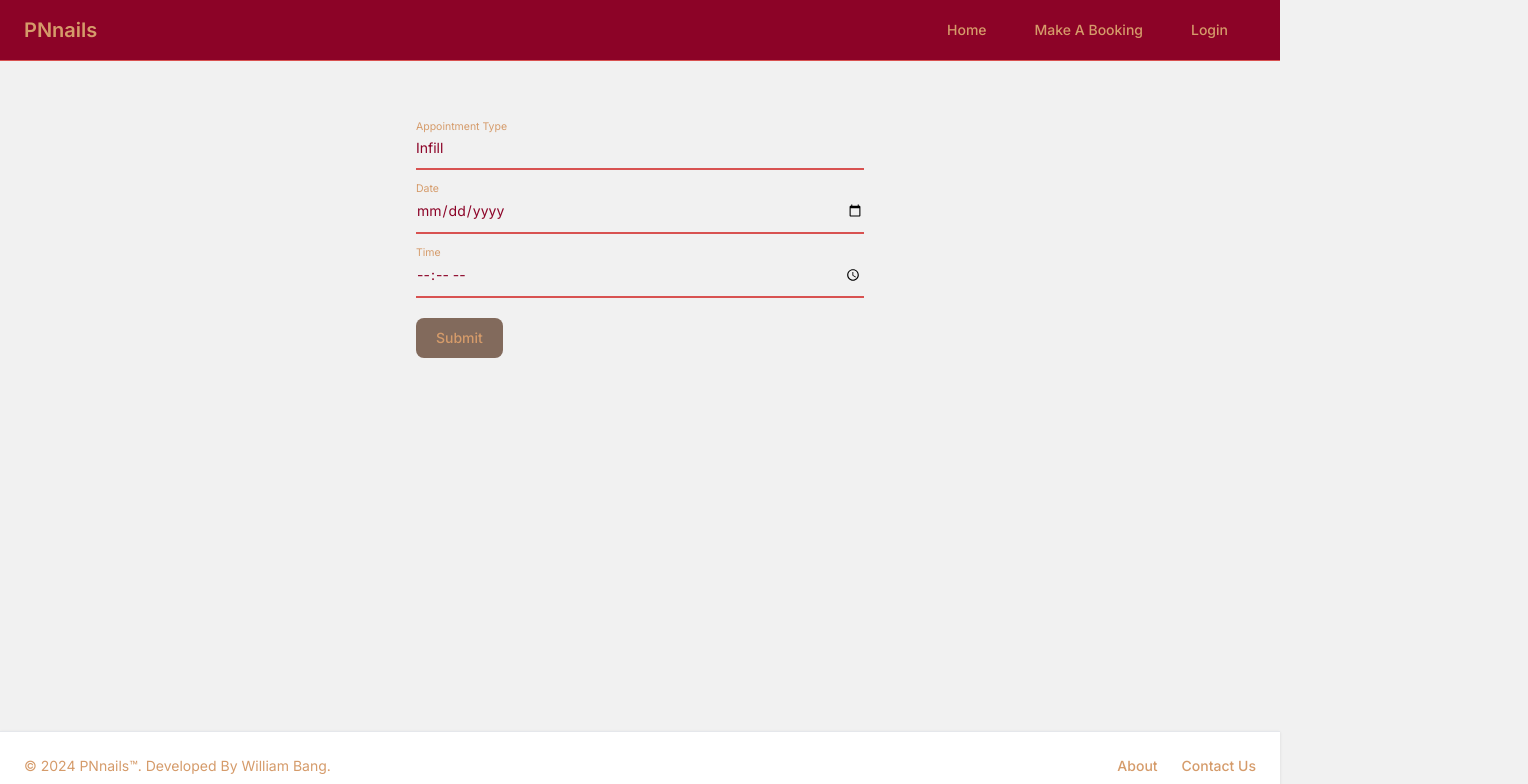
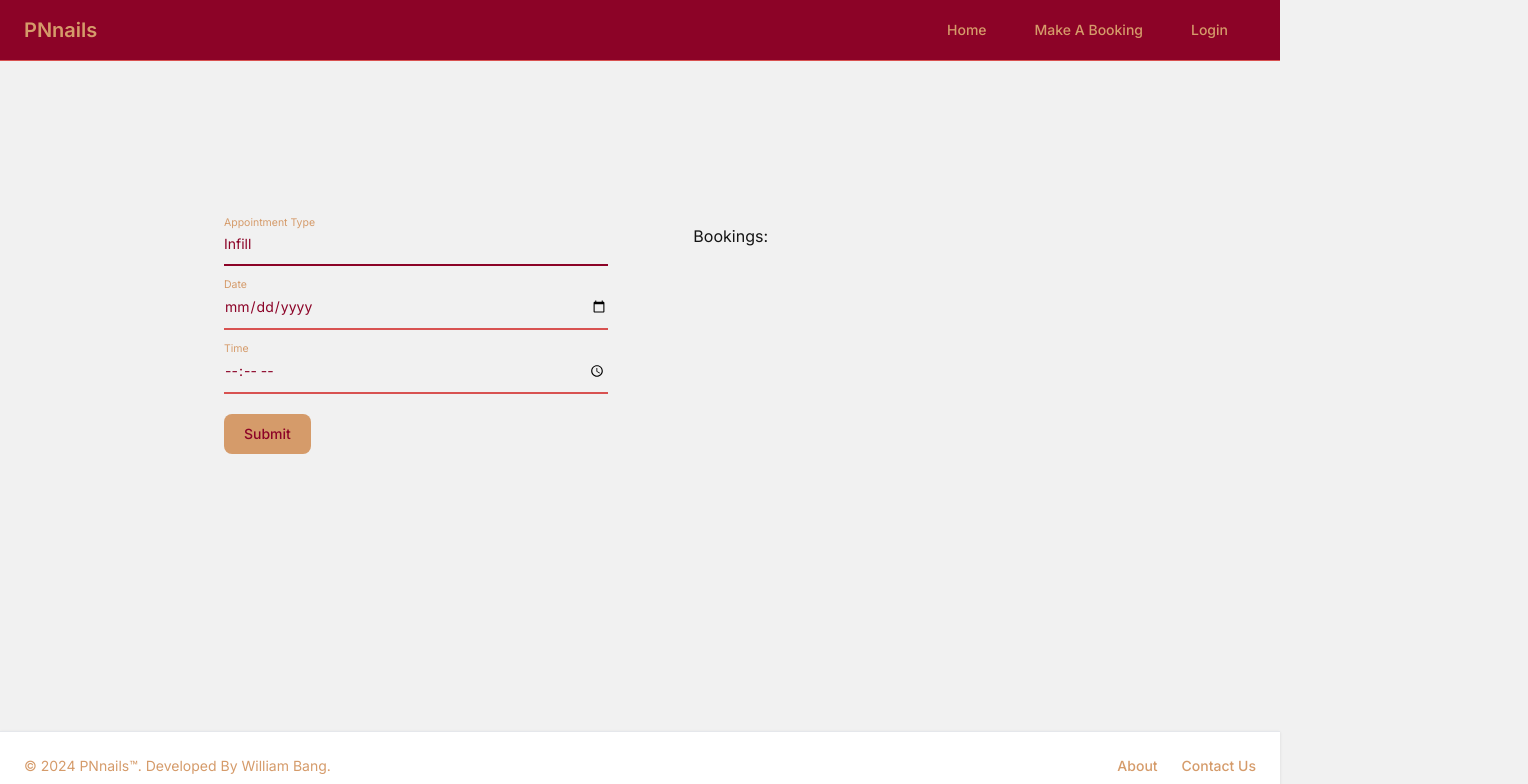
Before and after one commit to CoolGuyOn/PNnails, a Next.js app: page /booking in a window 1280 px wide. Shown: the top 784 px of the page, 1528 px wide, since content can reach past the window. Built offline with nearby package versions, Linux system fonts and the light colour scheme; no server answers.

Commit message:
Extract components, add front-end

```diff
--- a/src/app/booking/page.tsx
+++ b/src/app/booking/page.tsx
@@ -1,10 +1,15 @@
 "use client";
-import { useState } from "react";
+
+import { useState, useEffect } from "react";
 import createBooking from "../components/CreateBooking";
+import FormInput from "../components/FormInput";
+import FormButton from "../components/FormButton";
+import FormToast from "../components/FormToast";
 
 function Booking() {
   const [message, setMessage] = useState("");
   const [isSubmitting, setIsSubmitting] = useState(false);
+  const [showToast, setShowToast] = useState(false);
 
   const onSubmit = async (event: React.FormEvent<HTMLFormElement>) => {
     event.preventDefault();
@@ -13,78 +18,39 @@ function Booking() {
     const res = await createBooking(formData);
     setIsSubmitting(false);
     setMessage(res.message);
+    setShowToast(true);
   };
 
+  useEffect(() => {
+    if (showToast) {
+      const timer = setTimeout(() => {
+        setShowToast(false);
+        setMessage("");
+      }, 5000);
+
+      return () => clearTimeout(timer);
+    }
+  }, [showToast]);
+
   return (
-    <form
-      className="max-w-md mx-auto pt-16"
-      onSubmit={onSubmit}
-      name="bookingForm"
-    >
-      <div className="relative z-0 w-full mb-5 group">
-        <select
-          name="appointmentType"
-          id="appointmentType"
-          className="block py-2.5 px-0 w-full text-sm text-primary bg-transparent border-0 border-b-2 border-secondary appearance-none dark:secondary dark:primary dark:focus:border-neutral focus:outline-none focus:ring-0 focus:border-neutral peer"
-          required
-        >
-          <option value="" disabled>
-            Select Appointment Type
-          </option>
-          <option value="Infill">Infill</option>
-          <option value="Fullset">Fullset</option>
-          <option value="Pedicure">Pedicure</option>
-          <option value="Manicure">Manicure</option>
-        </select>
-        <label
-          htmlFor="appointmentType"
-          className="peer-focus:font-medium absolute text-sm text-accent dark:accent duration-300 transform -translate-y-6 scale-75 top-3 -z-10 origin-[0] peer-focus:start-0 rtl:peer-focus:translate-x-1/4 rtl:peer-focus:left-auto peer-focus:text-neutral peer-focus:dark:text-neutral peer-placeholder-shown:scale-100 peer-placeholder-shown:translate-y-0 peer-focus:scale-75 peer-focus:-translate-y-6"
-        >
-          Appointment Type
-        </label>
-      </div>
-
-      <div className="relative z-0 w-full mb-5 group">
-        <input
-          type="date"
-          name="date"
-          id="date"
-          className="block py-2.5 px-0 w-full text-sm text-primary bg-transparent border-0 border-b-2 border-secondary appearance-none dark:secondary dark:border-primary dark:focus:border-neutral focus:outline-none focus:ring-0 focus:border-neutral peer"
-          required
-        />
-        <label
-          htmlFor="date"
-          className="peer-focus:font-medium absolute text-sm text-accent dark:text-accent duration-300 transform -translate-y-6 scale-75 top-3 -z-10 origin-[0] peer-focus:start-0 rtl:peer-focus:translate-x-1/4 rtl:peer-focus:left-auto peer-focus:text-neutral peer-focus:dark:text-neutral peer-placeholder-shown:scale-100 peer-placeholder-shown:translate-y-0 peer-focus:scale-75 peer-focus:-translate-y-6"
-        >
-          Date
-        </label>
-      </div>
-      <div className="relative z-0 w-full mb-5 group">
-        <input
-          type="time"
-          name="time"
-          id="time"
-          className="block py-2.5 px-0 w-full text-sm text-primary bg-transparent border-0 border-b-2 border-secondary appearance-none dark:secondary dark:border-primary dark:focus:border-neutral focus:outline-none focus:ring-0 focus:border-neutral peer"
-          required
-        />
-        <label
-          htmlFor="time"
-          className="peer-focus:font-medium absolute text-sm text-accent dark:text-accent duration-300 transform -translate-y-6 scale-75 top-3 -z-10 origin-[0] peer-focus:start-0 rtl:peer-focus:translate-x-1/4 rtl:peer-focus:left-auto peer-focus:text-neutral peer-focus:dark:text-neutral peer-placeholder-shown:scale-100 peer-placeholder-shown:translate-y-0 peer-focus:scale-75 peer-focus:-translate-y-6"
-        >
-          Time
-        </label>
-      </div>
-      <div>
-        <button
-          type="submit"
-          className="text-accent bg-neutral hover:bg-neutral focus:ring-accent focus:ring-3 font-medium rounded-lg text-sm w-full sm:w-auto px-5 py-2.5 text-center dark:bg-neutral dark:hover:bg-neutral dark:focus:ring-accent"
-          disabled={isSubmitting}
-        >
-          {isSubmitting ? "Loading..." : "Submit"}
-        </button>
-      </div>
-      {message && <p>{message}</p>}
-    </form>
+    <>
+      {showToast && (
+        <div className="absolute bottom-0">
+          <FormToast message={message} onClose={() => setShowToast(false)} />
+        </div>
+      )}
+      <section className="flex items-center h-screen max-w-full m-auto container ml-64">
+        <div className="w-96 absolute ml-56 mt-56 left-0 top-0">
+          <form onSubmit={onSubmit} name="bookingForm">
+            <FormInput />
+            <FormButton isSubmitting={isSubmitting} />
+          </form>
+        </div>
+        <div className="max-w-md absolute top-0 right-32 mr-96 mt-56">
+          <p>Bookings:</p>
+        </div>
+      </section>
+    </>
   );
 }
 
--- a/src/app/components/CreateBooking.tsx
+++ b/src/app/components/CreateBooking.tsx
@@ -47,7 +47,7 @@ async function createBooking(formData: FormData) {
     revalidatePath('/booking');
 
     return {
-      message: "Success!",
+      message: "Booking made successfully!",
     };
   } catch (error) {
     const errorMessage = error instanceof Error ? error.message : "There was an error";
--- /dev/null
+++ b/src/app/components/FormButton.tsx
@@ -0,0 +1,19 @@
+import React from 'react';
+
+interface FormButtonProps {
+  isSubmitting: boolean;
+}
+
+const FormButton: React.FC<FormButtonProps> = ({ isSubmitting }) => {
+  return (
+    <button
+      type="submit"
+      className="text-primary bg-accent focus:ring-accent focus:ring-3 font-medium rounded-lg text-sm w-full sm:w-auto px-5 py-2.5 text-center"
+      disabled={isSubmitting}
+    >
+      {isSubmitting ? "Loading..." : "Submit"}
+    </button>
+  );
+};
+
+export default FormButton;
--- /dev/null
+++ b/src/app/components/FormInput.tsx
@@ -0,0 +1,64 @@
+"use client";
+import React from 'react'
+
+const FormInput = () => {
+  return (
+    <>
+        <div className="relative z-0 w-full mb-5 group">
+        <select
+          name="appointmentType"
+          id="appointmentType"
+          className="block py-2.5 px-0 w-full text-sm text-primary bg-transparent border-0 border-b-2 border-primary appearance-none dark:secondary dark:primary dark:focus:border-neutral focus:outline-none focus:ring-0 focus:border-neutral peer"
+          required
+        >
+          <option value="" disabled>
+            Select Appointment Type
+          </option>
+          <option value="Infill">Infill</option>
+          <option value="Fullset">Fullset</option>
+          <option value="Pedicure">Pedicure</option>
+          <option value="Manicure">Manicure</option>
+        </select>
+        <label
+          htmlFor="appointmentType"
+          className="peer-focus:font-medium absolute text-sm text-accent dark:accent duration-300 transform -translate-y-6 scale-75 top-3 -z-10 origin-[0] peer-focus:start-0 rtl:peer-focus:translate-x-1/4 rtl:peer-focus:left-auto peer-focus:text-neutral peer-focus:dark:text-neutral peer-placeholder-shown:scale-100 peer-placeholder-shown:translate-y-0 peer-focus:scale-75 peer-focus:-translate-y-6"
+        >
+          Appointment Type
+        </label>
+      </div>
+
+      <div className="relative z-0 w-full mb-5 group">
+        <input
+          type="date"
+          name="date"
+          id="date"
+          className="block py-2.5 px-0 w-full text-sm text-primary bg-transparent border-0 border-b-2 border-secondary appearance-none dark:secondary dark:border-primary dark:focus:border-neutral focus:outline-none focus:ring-0 focus:border-neutral peer"
+          required
+        />
+        <label
+          htmlFor="date"
+          className="peer-focus:font-medium absolute text-sm text-accent dark:text-accent duration-300 transform -translate-y-6 scale-75 top-3 -z-10 origin-[0] peer-focus:start-0 rtl:peer-focus:translate-x-1/4 rtl:peer-focus:left-auto peer-focus:text-neutral peer-focus:dark:text-neutral peer-placeholder-shown:scale-100 peer-placeholder-shown:translate-y-0 peer-focus:scale-75 peer-focus:-translate-y-6"
+        >
+          Date
+        </label>
+      </div>
+      <div className="relative z-0 w-full mb-5 group">
+        <input
+          type="time"
+          name="time"
+          id="time"
+          className="block py-2.5 px-0 w-full text-sm text-primary bg-transparent border-0 border-b-2 border-secondary appearance-none dark:secondary dark:border-primary dark:focus:border-neutral focus:outline-none focus:ring-0 focus:border-neutral peer"
+          required
+        />
+        <label
+          htmlFor="time"
+          className="peer-focus:font-medium absolute text-sm text-accent dark:text-accent duration-300 transform -translate-y-6 scale-75 top-3 -z-10 origin-[0] peer-focus:start-0 rtl:peer-focus:translate-x-1/4 rtl:peer-focus:left-auto peer-focus:text-neutral peer-focus:dark:text-neutral peer-placeholder-shown:scale-100 peer-placeholder-shown:translate-y-0 peer-focus:scale-75 peer-focus:-translate-y-6"
+        >
+          Time
+        </label>
+      </div>
+    </>
+  )
+}
+
+export default FormInput
--- /dev/null
+++ b/src/app/components/FormToast.tsx
@@ -0,0 +1,18 @@
+import React from 'react';
+
+interface ToastProps {
+  message: string;
+  onClose: () => void;
+}
+
+const Toast: React.FC<ToastProps> = ({ message, onClose }) => {
+  return (
+    <section
+      className="pointer-events-none fixed top-28 inset-x-0 mx-auto flex justify-center items-center max-w-fit p-2.5 text-accent bg-primary rounded-lg z-50"
+    >
+      <div className="mr-2 text-sm font-bold">{message}</div>
+    </section>
+  );
+};
+
+export default Toast;
```
